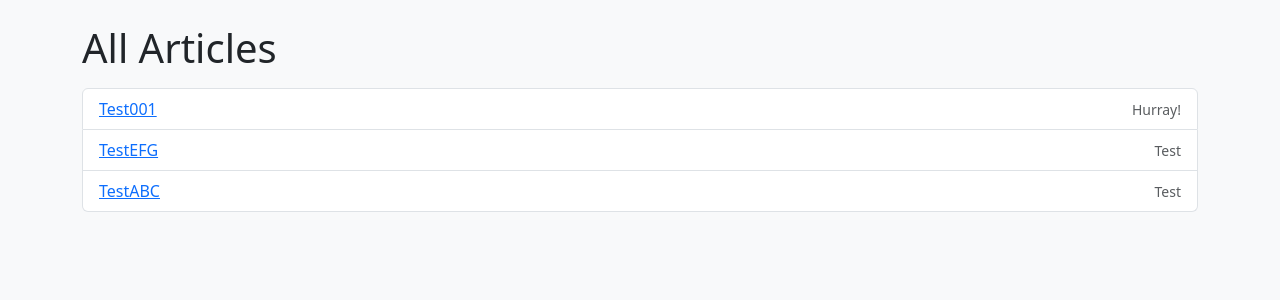
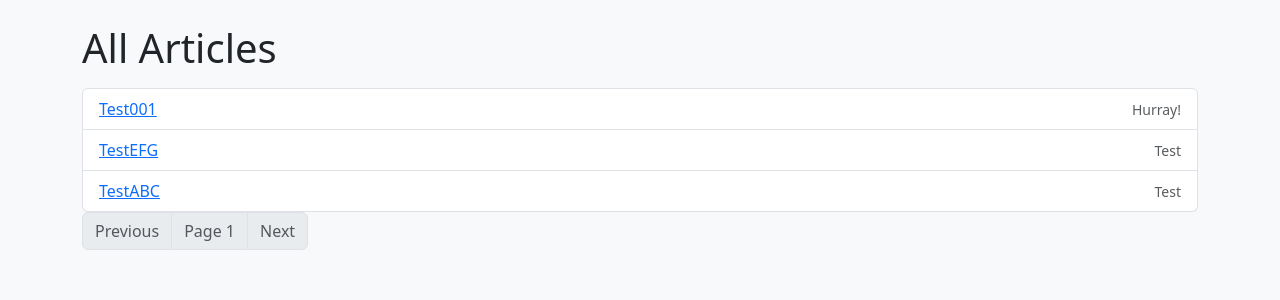
Before and after one commit to sathwikreddy17/Articles-Website---0001, a Flask app: page /articles in a window 1280 px wide. Shown: the part 56-356 px from the top of the page. Run offline with Flask 3, Linux system fonts and the light colour scheme.

Commit message:
pagination

```diff
--- a/articles_website/__init__.py
+++ b/articles_website/__init__.py
@@ -31,6 +31,8 @@ def create_app():
         uri = uri.replace("postgresql://", "postgresql+psycopg://", 1)
     app.config["SQLALCHEMY_DATABASE_URI"] = uri
     app.config["SQLALCHEMY_TRACK_MODIFICATIONS"] = False
+    # Default pagination size (can override via env ARTICLES_PER_PAGE)
+    app.config.setdefault("ARTICLES_PER_PAGE", int(os.getenv("ARTICLES_PER_PAGE", "10")))
 
     if os.getenv("FLASK_ENV") == "production":
         app.config.update(
--- a/articles_website/blueprints/main.py
+++ b/articles_website/blueprints/main.py
@@ -1,4 +1,4 @@
-from flask import Blueprint, render_template
+from flask import Blueprint, render_template, request, current_app
 from ..models import Article
 import markdown
 from markdown.extensions.codehilite import CodeHiliteExtension
@@ -19,8 +19,27 @@ def about():
 
 @bp.route("/articles")
 def articles():
-    items = Article.query.order_by(Article.id.desc()).all()
-    return render_template("articles.html", items=items)
+    # Pagination
+    page = request.args.get("page", default=1, type=int)
+    per_page_default = current_app.config.get("ARTICLES_PER_PAGE", 10)
+    per_page = request.args.get("per_page", default=per_page_default, type=int)
+
+    query = Article.query.order_by(Article.id.desc())
+    total = query.count()
+    items = query.offset((page - 1) * per_page).limit(per_page).all()
+
+    has_prev = page > 1
+    has_next = page * per_page < total
+
+    return render_template(
+        "articles.html",
+        items=items,
+        page=page,
+        per_page=per_page,
+        total=total,
+        has_prev=has_prev,
+        has_next=has_next,
+    )
 
 
 @bp.route("/a/<slug>")
--- a/templates/articles.html
+++ b/templates/articles.html
@@ -27,4 +27,32 @@
       {% endif %}
     </p>
   {% endif %}
+
+  <nav aria-label="Pagination">
+    <ul class="pagination">
+      {% if has_prev %}
+        <li class="page-item">
+          <a class="page-link" href="{{ url_for('main.articles', page=page-1, per_page=per_page) }}">Previous</a>
+        </li>
+      {% else %}
+        <li class="page-item disabled">
+          <span class="page-link">Previous</span>
+        </li>
+      {% endif %}
+
+      <li class="page-item disabled">
+        <span class="page-link">Page {{ page }}</span>
+      </li>
+
+      {% if has_next %}
+        <li class="page-item">
+          <a class="page-link" href="{{ url_for('main.articles', page=page+1, per_page=per_page) }}">Next</a>
+        </li>
+      {% else %}
+        <li class="page-item disabled">
+          <span class="page-link">Next</span>
+        </li>
+      {% endif %}
+    </ul>
+  </nav>
 {% endblock %}
```
